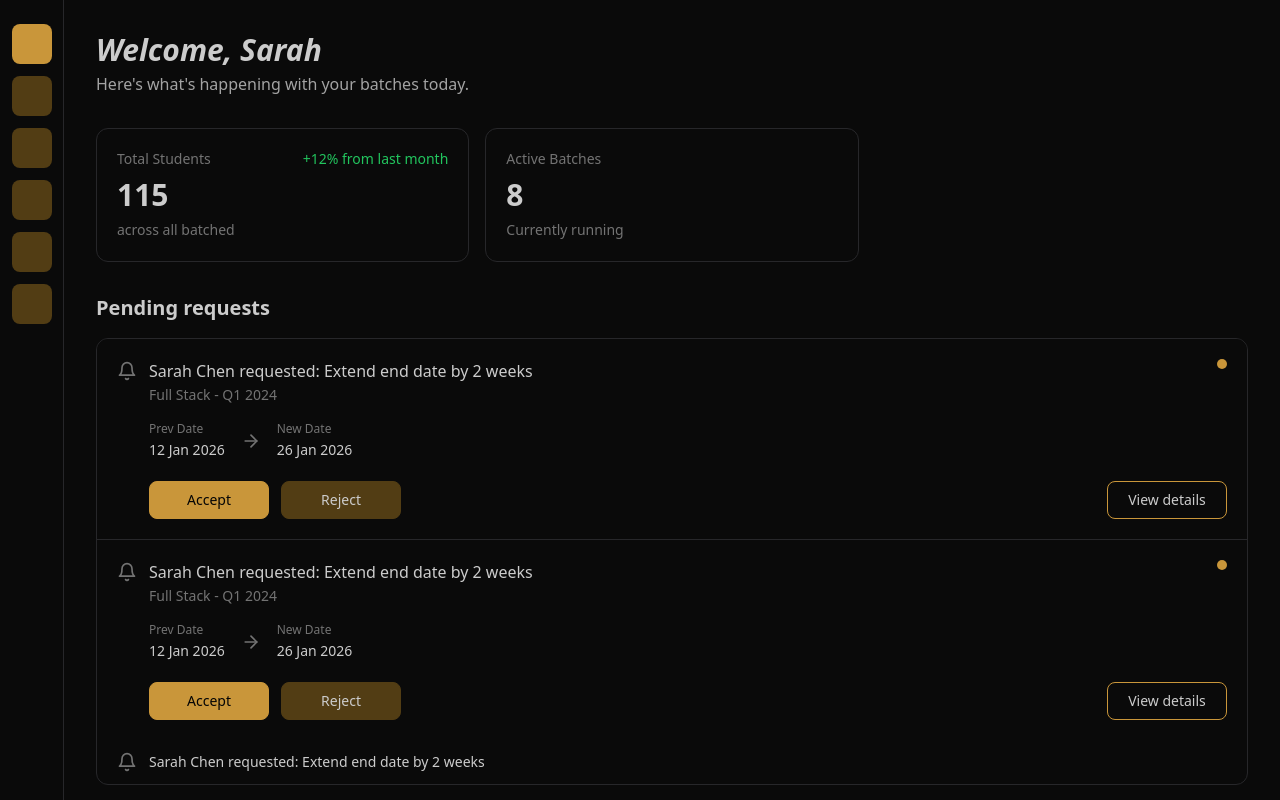
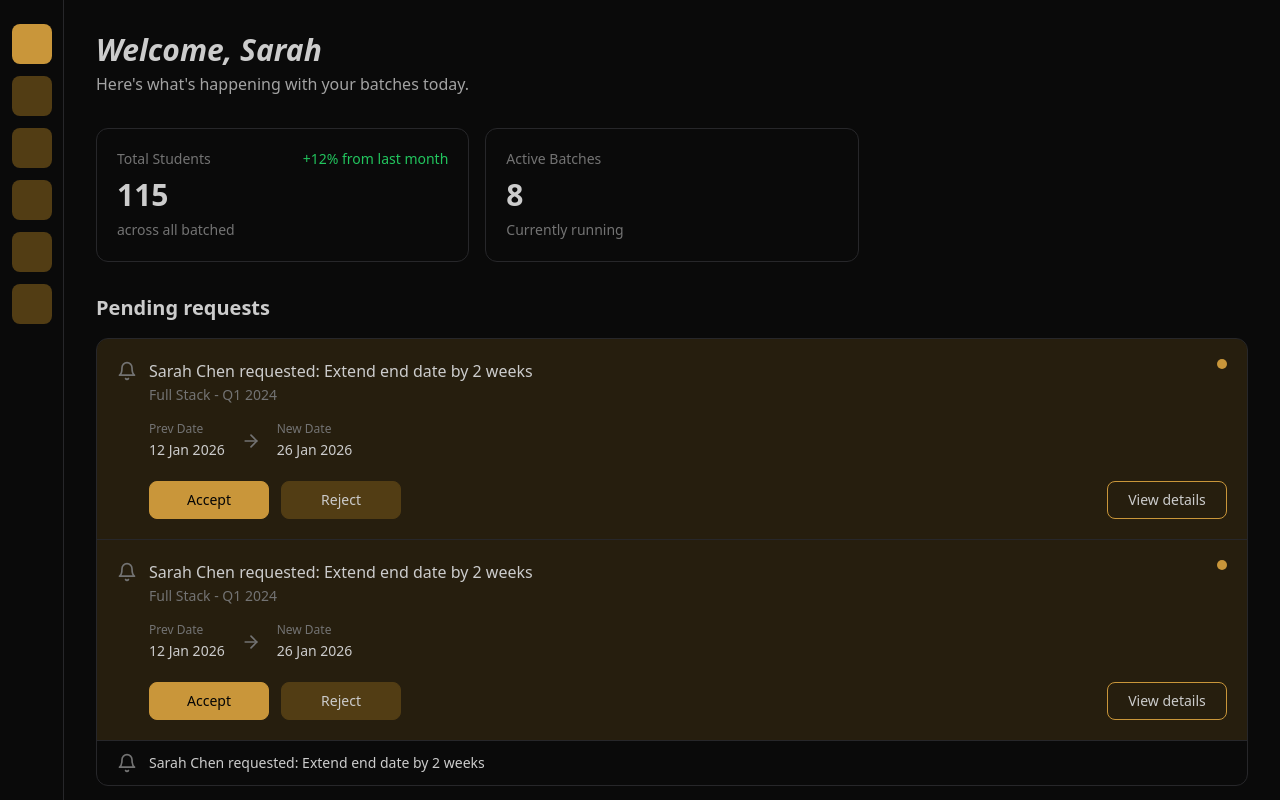
Before and after one commit to akxr-in/akxr-frontend, a Next.js app in the folder frontend/: page /control-panel/admin in a window 1280 px wide. Shown: the top 800 px of the page. Built offline with nearby package versions, Linux system fonts and the light colour scheme.

Commit message:
style: update background color and layout for RequestCard and CompactRequest components in AdminDashboard

```diff
--- a/frontend/app/control-panel/admin/page.tsx
+++ b/frontend/app/control-panel/admin/page.tsx
@@ -72,7 +72,7 @@ const RequestCard = ({
   onViewDetails,
 }: RequestCardProps) => {
   return (
-    <div className="bg-bg-card/80 p-5 relative">
+    <div className="bg-brand-muted/40 p-5 relative">
       {isNew && (
         <div className="absolute top-5 right-5">
           <div className="w-2.5 h-2.5 rounded-full bg-brand" />
@@ -129,7 +129,7 @@ interface CompactRequestProps {
 
 const CompactRequest = ({ name, requestType }: CompactRequestProps) => {
   return (
-    <div className="flex items-center gap-3 px-5 py-3">
+    <div className="flex items-center gap-3 px-5 py-3 bg-bg-muted border-t border-border-default">
       <div className="text-text-muted">
         <BellIcon />
       </div>
```
